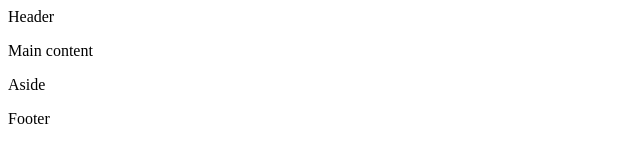
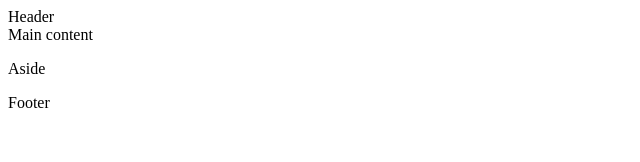
Before and after one commit to NMenendez24/holbertonschool-web_front_end, a plain HTML site: page html_advanced/article.html in a window 1280 px wide. Shown: the whole page, without its empty margins (0-640 px from the left). Drawn offline with Linux system fonts and the light colour scheme.

Commit message:
File name correct

```diff
--- a/html_advanced/article.html
+++ b/html_advanced/article.html
@@ -11,7 +11,7 @@
 <body>
     <header>Header</header>
     <main>
-        <p>Main content</p>
+        Main content
         <aside>
             <p>Aside</p>
         </aside>
```
